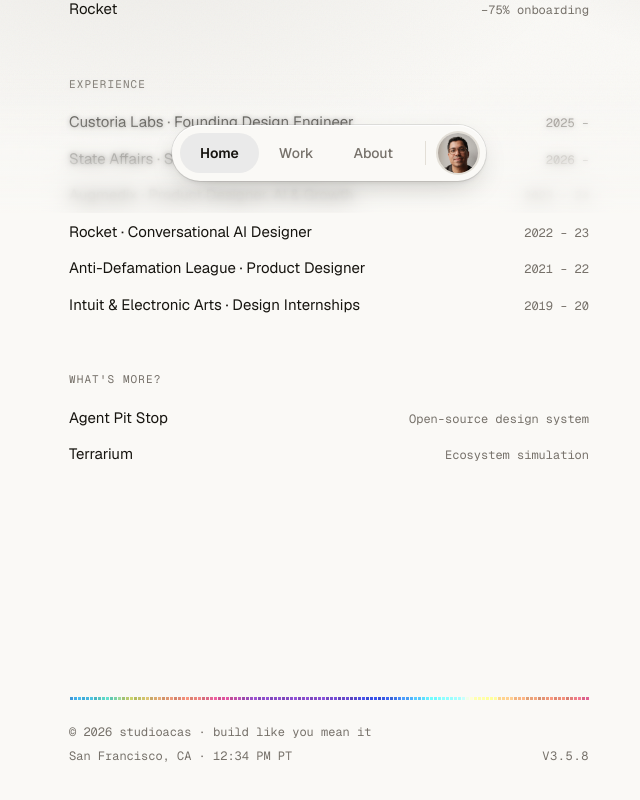
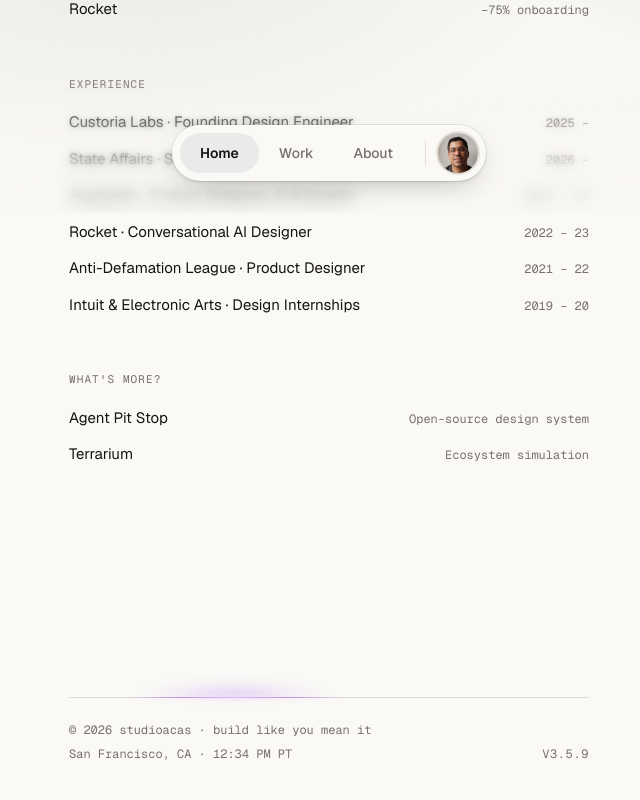
Before and after one commit to acaspx/portfolio-chops, a Next.js app: page / in a window 1280 px wide. Shown: the part 587-1387 px from the top of the page, without its empty margins (311-951 px from the left). Built offline with nearby package versions, Linux system fonts and the light colour scheme.

Commit message:
Footer: gray rule with a travelling border beam glow

```diff
--- a/app/globals.css
+++ b/app/globals.css
@@ -316,3 +316,74 @@ html.asterisk-cursor * {
   mix-blend-mode: multiply;
   pointer-events: none;
 }
+
+/* Footer border beam: a 1px gray rule with a glow sliding along it right to
+   left, after libraries.dev/beam. Two parts share one timing:
+   - the bright segment is a second background on the rule itself, so it can
+     never run past the rule's ends;
+   - the violet haze above it is a child element, free to bloom upward. */
+.beam-rule {
+  position: relative;
+  height: 1px;
+  width: 100%;
+  background:
+    linear-gradient(
+        90deg,
+        transparent,
+        rgba(168, 85, 247, 0.55) 25%,
+        rgba(240, 200, 255, 0.95) 50%,
+        rgba(168, 85, 247, 0.55) 75%,
+        transparent
+      )
+      100% 0 / 220px 1px no-repeat,
+    color-mix(in srgb, var(--color-ink) 12%, transparent);
+  animation: beam-line 7s linear infinite;
+}
+.beam-rule__beam {
+  position: absolute;
+  bottom: 0;
+  left: calc(100% - 220px);
+  width: 220px;
+  height: 28px;
+  pointer-events: none;
+  background: radial-gradient(60% 100% at 50% 100%, rgba(168, 85, 247, 0.28), rgba(168, 85, 247, 0.08) 45%, transparent 75%);
+  filter: blur(3px);
+  animation: beam-haze 7s linear infinite;
+}
+@keyframes beam-line {
+  from {
+    background-position: 100% 0, 0 0;
+  }
+  to {
+    background-position: 0% 0, 0 0;
+  }
+}
+/* the haze tracks the segment and fades in and out at the ends */
+@keyframes beam-haze {
+  from {
+    left: calc(100% - 220px);
+    opacity: 0;
+  }
+  15% {
+    opacity: 1;
+  }
+  85% {
+    opacity: 1;
+  }
+  to {
+    left: 0;
+    opacity: 0;
+  }
+}
+@media (prefers-reduced-motion: reduce) {
+  .beam-rule,
+  .beam-rule__beam {
+    animation: none;
+  }
+  .beam-rule {
+    background-position: 50% 0, 0 0;
+  }
+  .beam-rule__beam {
+    left: calc(50% - 110px);
+  }
+}
--- a/components/Footer.tsx
+++ b/components/Footer.tsx
@@ -1,5 +1,4 @@
 import LocalTime from "@/components/LocalTime";
-import PixelStrip from "@/components/PixelStrip";
 // The version lives in package.json, so one command bumps it (see below).
 import pkg from "@/package.json";
 
@@ -9,14 +8,19 @@ import pkg from "@/package.json";
  * navigation and contact.
  *
  * Matches the landing's 35rem body column. The rule above the colophon is a
- * 20px animated pixel-dither strip (PixelStrip).
+ * gray hairline with a travelling glow (the .beam-rule styles in globals.css).
  */
 export default function Footer() {
   return (
-    <footer>
+    // overflow-x: clip keeps the footer beam's glow from widening the page
+    <footer className="overflow-x-clip">
       {/* the nav floats at the bottom on every breakpoint, so clear it everywhere */}
       <div className="mx-auto w-full max-w-[35rem] px-5 pb-36 pt-10 sm:pb-40 sm:pt-12">
-        <PixelStrip />
+        {/* Border beam: a quiet gray rule with a violet glow travelling along
+            it right to left, after libraries.dev/beam. Pure CSS (globals.css). */}
+        <div aria-hidden className="beam-rule">
+          <span className="beam-rule__beam" />
+        </div>
         {/* Colophon and local time stack on the left; the version sits at the
             right, aligned to the last line. Bump it with
             `npm version patch|minor|major --no-git-tag-version`. */}
--- a/components/PixelStrip.tsx
+++ /dev/null
@@ -1,115 +0,0 @@
-"use client";
-
-import { useEffect, useRef } from "react";
-
-/**
- * The footer rule: a single line of small square pixels in an iridescent
- * run of colours (violet, blue, cyan, green-gold, coral, magenta) that drifts
- * right to left. Like oil on water, the hues also shimmer in place (a slow
- * ripple nudges each pixel's position in the cycle) and a soft glint of light
- * travels along the line, so it reads as a sheen rather than a scrolling
- * gradient. A small stable brightness nudge per pixel keeps it pixel-like.
- *
- * Canvas, one row of pixels, paused when off screen. Under
- * prefers-reduced-motion it draws one still frame.
- */
-
-const PX = 3; // pixel size
-const GAP = 1; // space between pixels
-const SPEED = 18; // px per second the colours drift right to left
-const PERIOD = 360; // px per full trip round the colour cycle
-
-// iridescent stops, looping
-const STOPS = ["#6a4bd0", "#3651e6", "#45b8e8", "#5fd6c4", "#c8d06a", "#ef8f7a", "#e0559d", "#8a4fd0"].map(
-  (h) => [1, 3, 5].map((i) => parseInt(h.slice(i, i + 2), 16)),
-);
-
-const colorAt = (u: number) => {
-  const v = (u - Math.floor(u)) * STOPS.length;
-  const i = Math.floor(v);
-  const f = v - i;
-  const a = STOPS[i];
-  const b = STOPS[(i + 1) % STOPS.length];
-  const e = f * f * (3 - 2 * f); // smoothstep: no visible seams between stops
-  return a.map((c, k) => c + (b[k] - c) * e);
-};
-
-const hash = (n: number) => {
-  let h = Math.imul(n ^ (n >>> 13), 1274126177);
-  h ^= h >>> 16;
-  return (h >>> 0) / 4294967295;
-};
-
-export default function PixelStrip({ className = "" }: { className?: string }) {
-  const ref = useRef<HTMLCanvasElement>(null);
-
-  useEffect(() => {
-    const canvas = ref.current;
-    if (!canvas) return;
-    const ctx = canvas.getContext("2d");
-    if (!ctx) return;
-    const reduce = window.matchMedia("(prefers-reduced-motion: reduce)").matches;
-
-    let w = 0;
-    const resize = () => {
-      const dpr = Math.min(window.devicePixelRatio || 1, 2);
-      w = canvas.clientWidth;
-      canvas.width = Math.round(w * dpr);
-      canvas.height = Math.round(PX * dpr);
-      ctx.setTransform(dpr, 0, 0, dpr, 0, 0);
-    };
-
-    const draw = (t: number) => {
-      ctx.clearRect(0, 0, w, PX);
-      const step = PX + GAP;
-      const n = Math.floor((w + GAP) / step);
-      const ox = Math.round((w - (n * step - GAP)) / 2);
-      for (let i = 0; i < n; i++) {
-        const x = ox + i * step;
-        // the cycle drifts right to left; a slow ripple makes the hues shimmer
-        const ripple = 0.05 * Math.sin(x / 47 + t * 0.9) + 0.03 * Math.sin(x / 19 - t * 1.4);
-        const [r, g, b] = colorAt((x + t * SPEED) / PERIOD + ripple);
-        // a soft glint that travels along the line, faster than the colours
-        const span = w + 240;
-        const gx = span - ((t * SPEED * 2.4) % span) - 120;
-        const glint = 0.32 * Math.exp(-(((x - gx) / 46) ** 2));
-        // a stable per-pixel brightness nudge so it reads as pixels
-        const k = 0.9 + 0.16 * hash(i + 1) + glint;
-        // the glint lifts toward white, like light catching a film
-        const lift = glint * 120;
-        ctx.fillStyle = `rgb(${Math.min(255, r * k + lift) | 0},${Math.min(255, g * k + lift) | 0},${Math.min(255, b * k + lift) | 0})`;
-        ctx.fillRect(x, 0, PX, PX);
-      }
-    };
-
-    resize();
-    let raf = 0;
-    let visible = true;
-    const t0 = performance.now();
-    const loop = (now: number) => {
-      draw((now - t0) / 1000);
-      raf = visible ? requestAnimationFrame(loop) : 0;
-    };
-    const io = new IntersectionObserver(([e]) => {
-      visible = e.isIntersecting;
-      if (visible && !raf && !reduce) raf = requestAnimationFrame(loop);
-    });
-    io.observe(canvas);
-    const ro = new ResizeObserver(() => {
-      resize();
-      if (reduce) draw(0);
-    });
-    ro.observe(canvas);
-
-    if (reduce) draw(0);
-    else raf = requestAnimationFrame(loop);
-
-    return () => {
-      cancelAnimationFrame(raf);
-      io.disconnect();
-      ro.disconnect();
-    };
-  }, []);
-
-  return <canvas ref={ref} aria-hidden className={`block h-[3px] w-full ${className}`} />;
-}
--- a/package.json
+++ b/package.json
@@ -1,6 +1,6 @@
 {
   "name": "anton-castro-portfolio",
-  "version": "3.5.8",
+  "version": "3.5.9",
   "private": true,
   "scripts": {
     "dev": "next dev",
```
Also changed, not shown: 1 other file (tests, documents, lock files or other folders).
